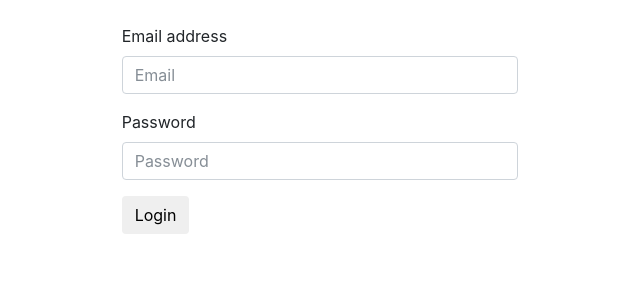
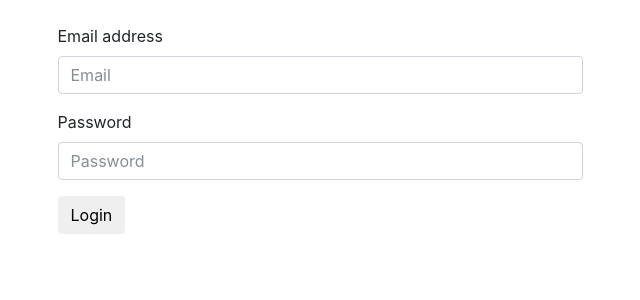
Before and after one commit to luong-hoang/talkShow, a Django app: page /login in a window 1280 px wide. Shown: the top 300 px of the page, without its empty margins (320-960 px from the left). Run offline with Django 3.2, Linux system fonts and the light colour scheme; parts of the project's set-up code (start-up, migrations or seed data) failed here and were passed over; some libraries are stand-ins or nearby versions.

Commit message:
Template - Login: Extend base template

```diff
--- a/talkShow/templates/talkShow/login.html
+++ b/talkShow/templates/talkShow/login.html
@@ -1,11 +1,10 @@
-<!--{% debug %}-->
-<!--{{post}}-->
+{% extends "talkShow/base.html" %}
 
-{% load static %}
-<link rel="stylesheet" type="text/css" href="{% static 'talkShow/css/bootstrap.css' %}" />
-<link rel="stylesheet" type="text/css" href="{% static 'talkShow/style.css' %}" />
+{% block title %}Ceres English time{% endblock %}
 
-<form action="{% url 'talkShow:login' %}" method="post" class="col-4 offset-4 my-4">
+{% block content %}
+<div id="login" class="container">
+    <form action="{% url 'talkShow:login' %}" method="post" class="col-6 offset-3 my-4">
         {% if error %}
             <span class="text-danger">{{error}}</span>
         {% endif %}
@@ -22,3 +21,5 @@
         </div>
         <button type="submit" class="btn btn-default">Login</button>
     </form>
+</div>
+{% endblock content %}
```
Lines whose indentation alone changed are shown as unchanged.
